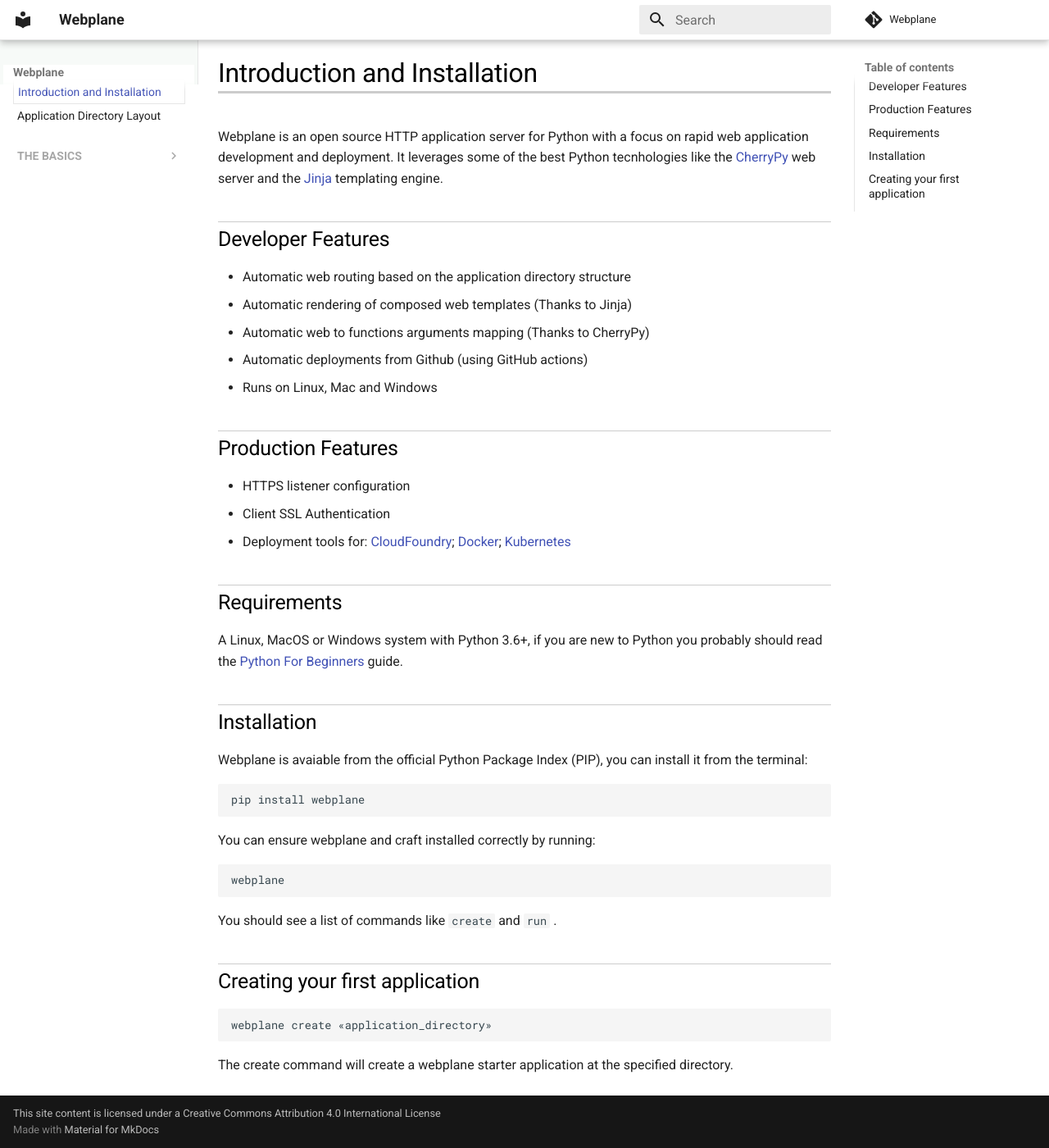
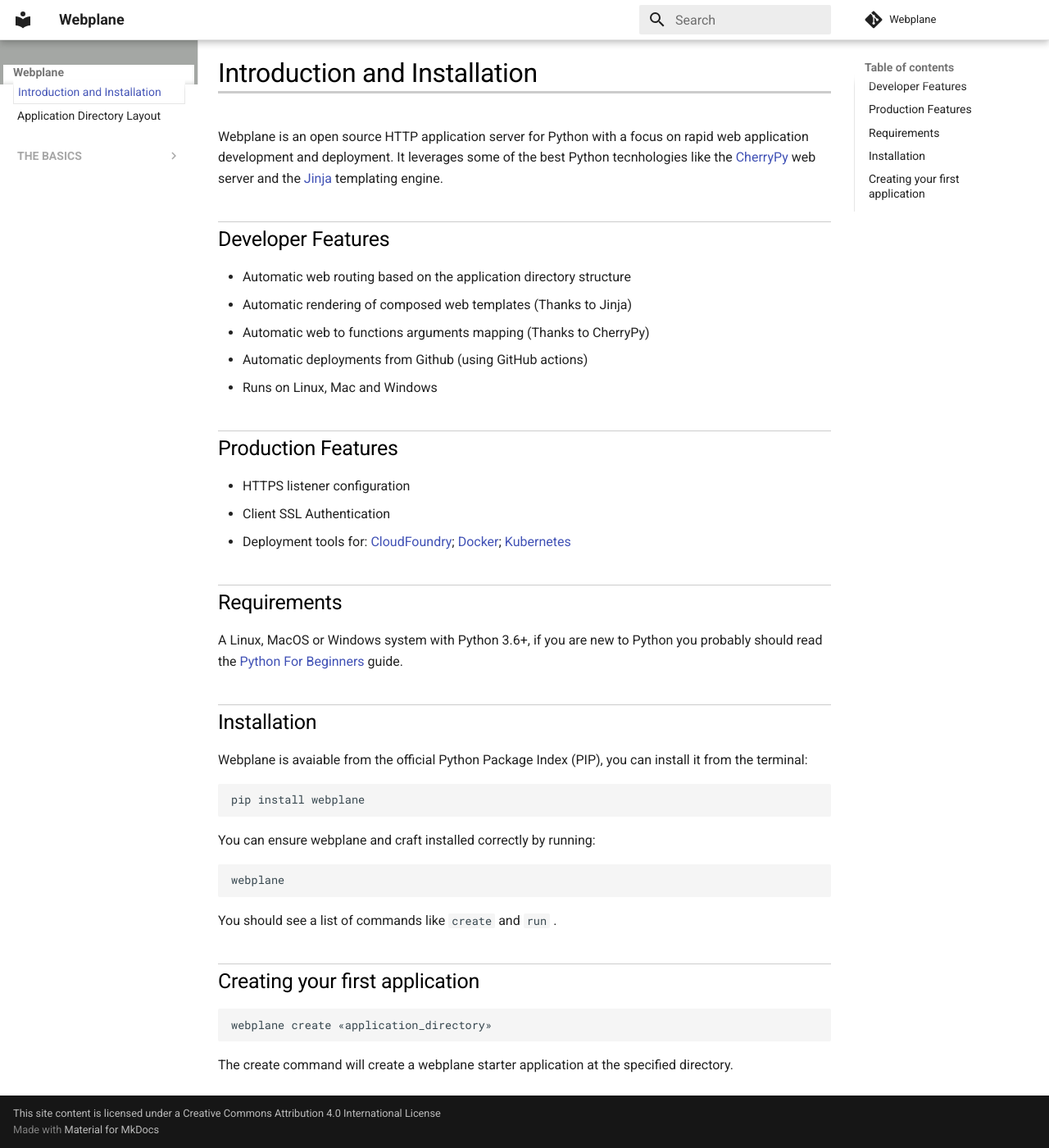
Before and after one commit to webplane/webplane, an MkDocs documentation site: the page built from docs/index.md, in a window 1280 px wide and 1400 px high. Shown: the whole window at 82% size. Built offline with MkDocs 1.6.1 and Material for MkDocs 9.7.7, drawn with Linux system fonts in a browser that asks for light colours; comment, search, counter and statistics services are not loaded.

Commit message:
Set a stronger gray on sidebard for troubleshooting

```diff
--- a/docs/css/extra.css
+++ b/docs/css/extra.css
@@ -34,7 +34,7 @@
 /* change the right sidebar background color to different it from the content,
 add a right border line */
 .md-sidebar--primary {
-    background-color: rgb(247, 250, 248);
+    background-color: rgb(164, 167, 164);/* rgb(247, 250, 248); */
     border-right: 1px solid rgb(230, 230, 230);
     padding-top: 3em;
 }
```
